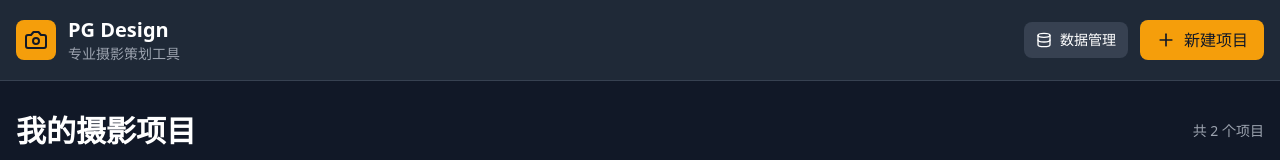
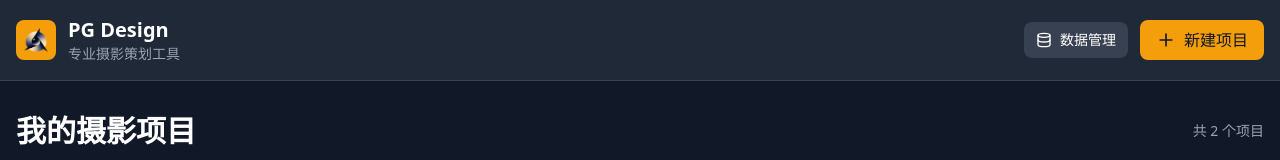
Before and after one commit to Alleyf/pg-design, a React (Vite) app: page / in a window 1280 px wide. Shown: the top 160 px of the page. Built offline with nearby package versions, Linux system fonts and the light colour scheme.

Commit message:
fix(assets): 替换网站图标为PNG格式并更新Header组件Logo
- 将favicon由SVG格式更改为PNG格式
- 在Header组件中移除未使用的Camera图标导入
- 替换Header中Camera图标为PNG格式Logo图片
- 保持Logo尺寸和视觉一致性

```diff
--- a/index.html
+++ b/index.html
@@ -2,7 +2,7 @@
 <html lang="en">
   <head>
     <meta charset="UTF-8" />
-    <link rel="icon" type="image/svg+xml" href="/vite.svg" />
+    <link rel="icon" type="image/png" href="/icon.png" />
     <meta name="viewport" content="width=device-width, initial-scale=1.0" />
     <title>PG Design - 专业摄影策划工具</title>
   </head>
--- a/src/components/Header.tsx
+++ b/src/components/Header.tsx
@@ -1,5 +1,5 @@
 import React from 'react';
-import { Camera, Plus, ArrowLeft } from 'lucide-react';
+import { Plus, ArrowLeft } from 'lucide-react';
 import { DataManager } from './DataManager';
 
 interface HeaderProps {
@@ -25,7 +25,11 @@
             )}
             <div className="flex items-center space-x-3">
               <div className="bg-amber-500 p-2 rounded-lg">
-                <Camera className="w-6 h-6 text-gray-900" />
+                <img
+                  src="/icon.png"
+                  alt="PG Design Logo"
+                  className="w-6 h-6 object-contain"
+                />
               </div>
               <div>
                 <h1 className="text-xl font-bold">PG Design</h1>
```
Also changed, not shown: assets/icon.png (added), public/icon.png (added).
